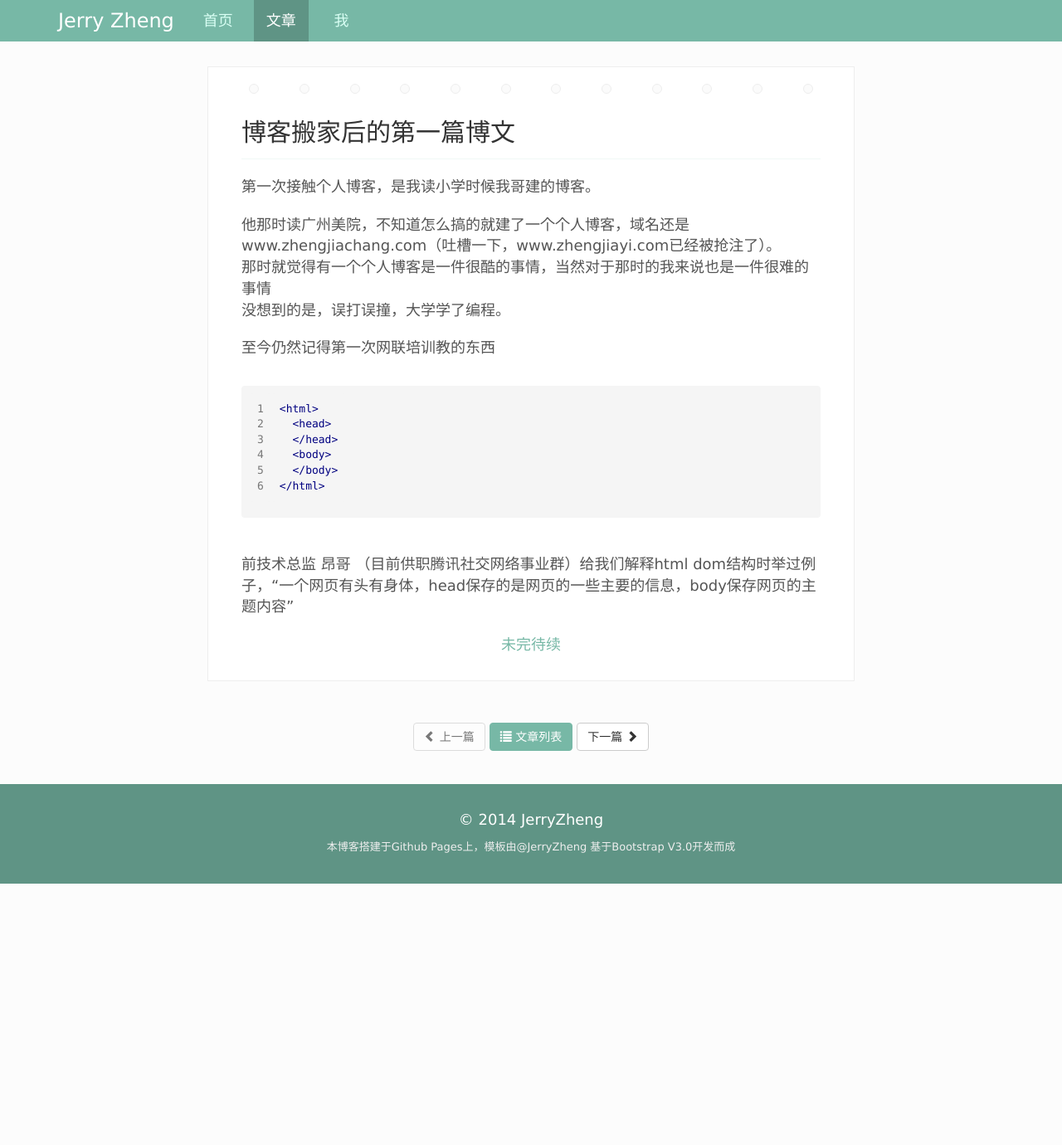
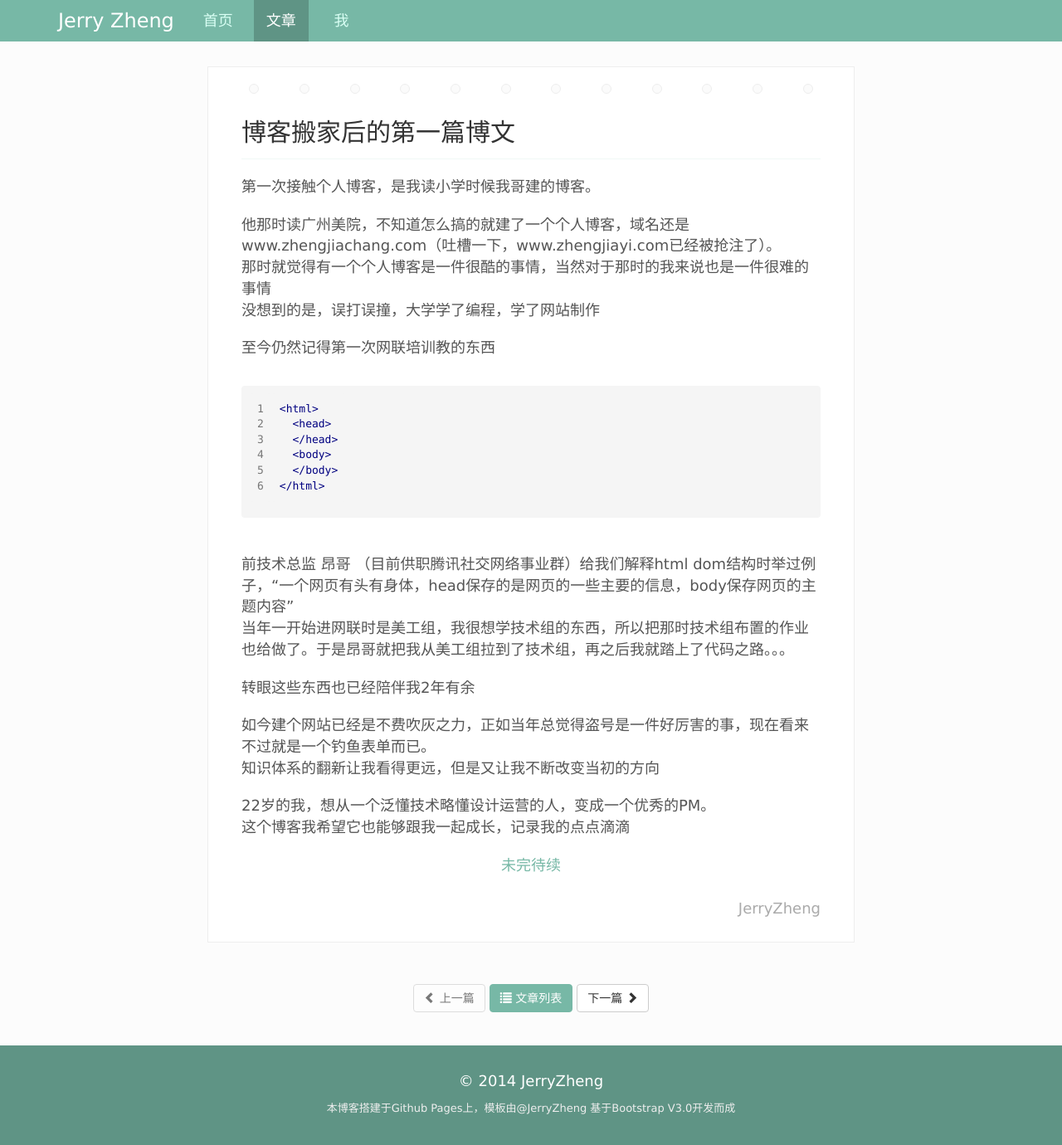
Before and after one commit to PMJerryZheng/myblog, a Jekyll site: the page built from _posts/2014-03-26-test.html, in a window 1280 px wide and 1380 px high. Shown: the whole window at 83% size. Built offline with Jekyll 4.4.1, drawn with Linux system fonts in a browser that asks for light colours; nearby versions of some CDN libraries.

Commit message:
change 34

```diff
--- a/_layouts/article-basic.html
+++ b/_layouts/article-basic.html
@@ -86,6 +86,7 @@
             </div>
             <h1 >{{ page.title }}</h1>
             {{ content }}
+            <h2 >JerryZheng</h2>
             </div>
           </div>
         <div class="row pages" >
--- a/_posts/2014-03-26-test.html
+++ b/_posts/2014-03-26-test.html
@@ -5,7 +5,7 @@ category: 生活杂文
 permalink: /first-post.html
 ---
 <p>第一次接触个人博客，是我读小学时候我哥建的博客。</p>
-<p>他那时读广州美院，不知道怎么搞的就建了一个个人博客，域名还是www.zhengjiachang.com（吐槽一下，www.zhengjiayi.com已经被抢注了）。<br>那时就觉得有一个个人博客是一件很酷的事情，当然对于那时的我来说也是一件很难的事情<br>没想到的是，误打误撞，大学学了编程。</p>
+<p>他那时读广州美院，不知道怎么搞的就建了一个个人博客，域名还是www.zhengjiachang.com（吐槽一下，www.zhengjiayi.com已经被抢注了）。<br>那时就觉得有一个个人博客是一件很酷的事情，当然对于那时的我来说也是一件很难的事情<br>没想到的是，误打误撞，大学学了编程，学了网站制作</p>
 <p>至今仍然记得第一次网联培训教的东西</p>
 <br>
 {% highlight html linenos %}
@@ -17,6 +17,8 @@ permalink: /first-post.html
 </html>
 {% endhighlight %}
 <br>
-<p>前技术总监 昂哥 （目前供职腾讯社交网络事业群）给我们解释html dom结构时举过例子，“一个网页有头有身体，head保存的是网页的一些主要的信息，body保存网页的主题内容”</p>
-
+<p>前技术总监 昂哥 （目前供职腾讯社交网络事业群）给我们解释html dom结构时举过例子，“一个网页有头有身体，head保存的是网页的一些主要的信息，body保存网页的主题内容”<br>当年一开始进网联时是美工组，我很想学技术组的东西，所以把那时技术组布置的作业也给做了。于是昂哥就把我从美工组拉到了技术组，再之后我就踏上了代码之路。。。</p>
+<p>转眼这些东西也已经陪伴我2年有余</p>
+<p>如今建个网站已经是不费吹灰之力，正如当年总觉得盗号是一件好厉害的事，现在看来不过就是一个钓鱼表单而已。<br>知识体系的翻新让我看得更远，但是又让我不断改变当初的方向</p>
+<p>22岁的我，想从一个泛懂技术略懂设计运营的人，变成一个优秀的PM。<br>这个博客我希望它也能够跟我一起成长，记录我的点点滴滴</p>
 <p style="text-align:center;"><span class="font-green">未完待续</span></p>
--- a/css/article.css
+++ b/css/article.css
@@ -141,6 +141,11 @@ body {
 	padding-bottom:15px;
 	border-bottom: 1px solid #f0f8f6;
 }
+.content-box h2{
+	font-size: 18px;
+	color: #AAA;
+	float: right;
+}
 .content-box p{
 	font-size: 18px;
 	padding-top: 10px;
```
